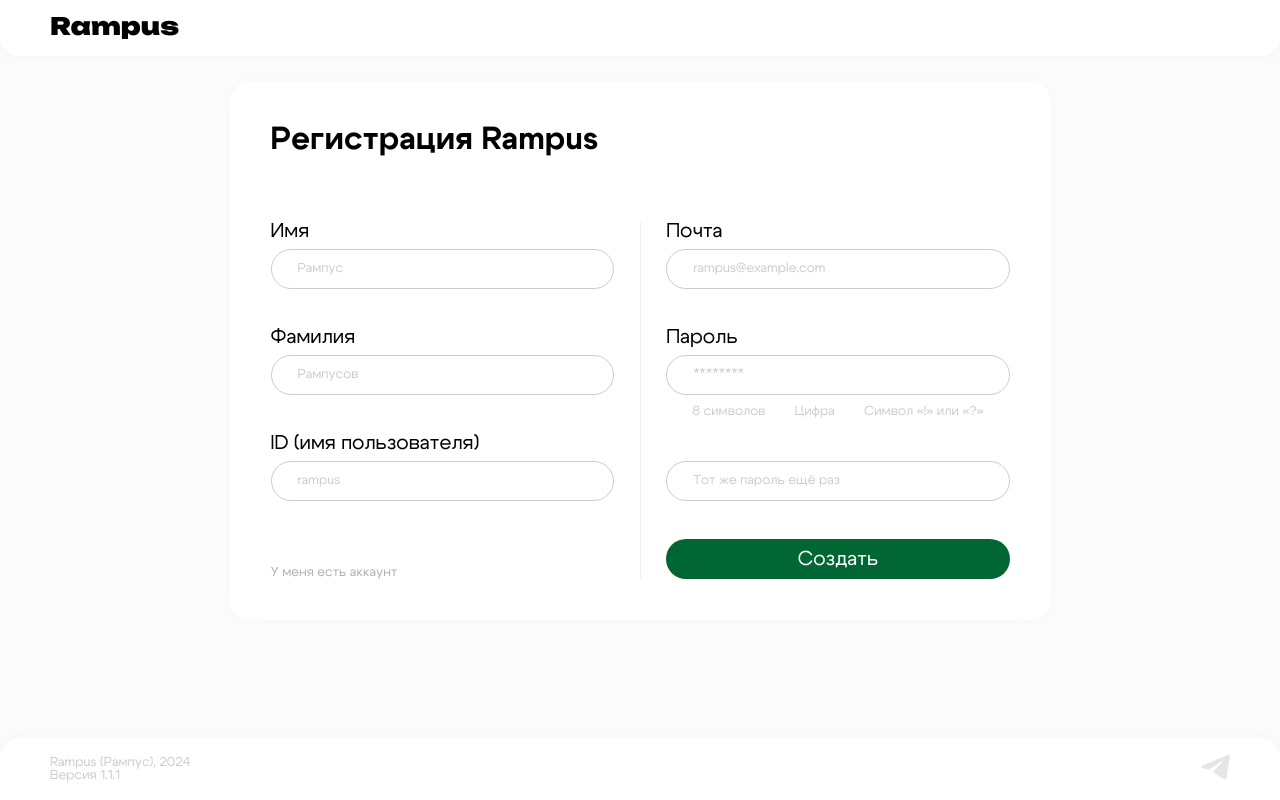
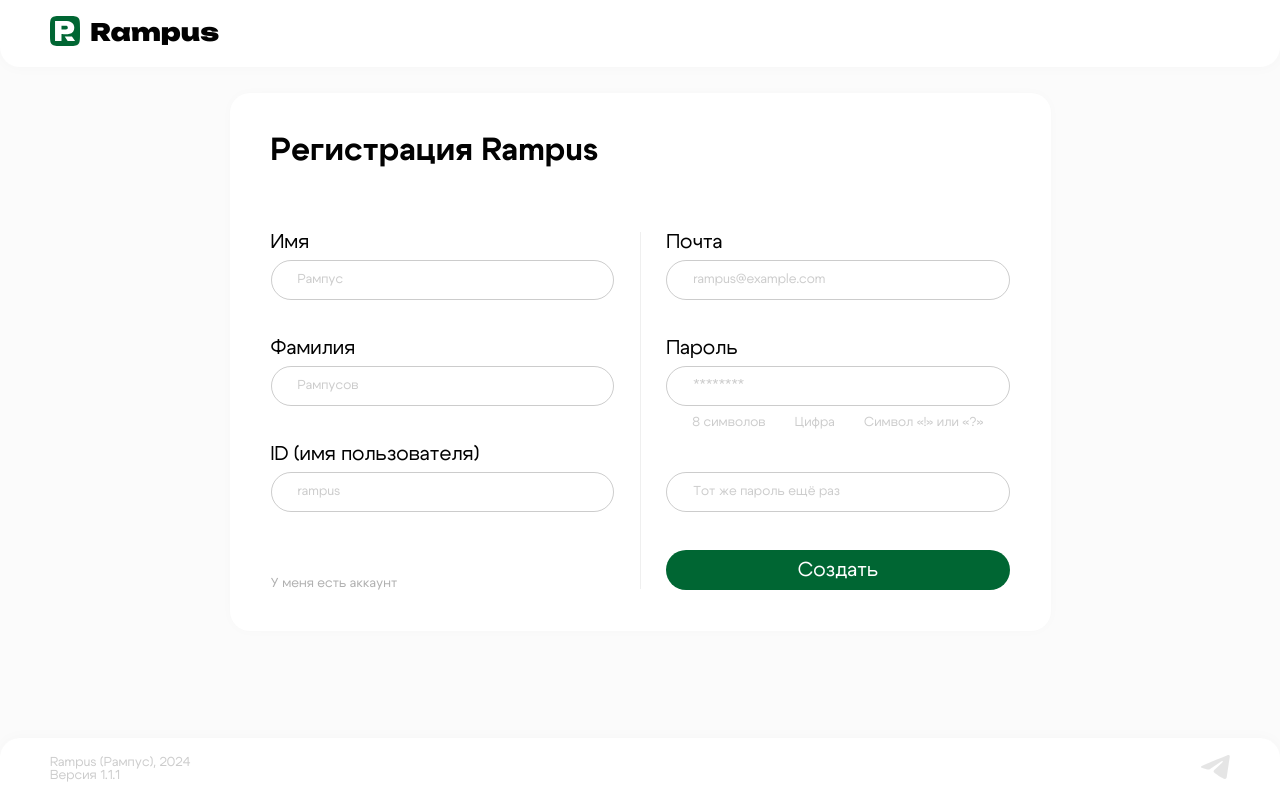
Before and after one commit to veselovese/rampus, a PHP site: page /reg in a window 1280 px wide. Run offline with PHP 8.4, Linux system fonts and the light colour scheme.

Commit message:
start mobile version: auth, reg and start profile

```diff
--- a/css/main.css
+++ b/css/main.css
@@ -106,12 +106,27 @@ header {
     z-index: 2;
 }
 
-header > a {
+header > div:first-child {
+    gap: 1rem;
+}
+
+header > div:first-child a {
     font-family: 'Unbounded';
     font-weight: 900;
     color: var(--main-text-color);
     font-size: 2.4rem;
     display: block;
+}
+
+header .phone-link {
+    display: flex;
+}
+
+header .phone-link img {
+    border-radius: 0;
+    margin: 0;
+    width: 3rem;
+    height: 3rem;
 }
 
 header img {
@@ -217,6 +232,7 @@ textarea {
     padding: 4.1rem;
     display: flex;
     margin-top: 2.6rem;
+    margin-bottom: 2.6rem;
     align-items: center;
     gap: 4.1rem;
 }
@@ -340,7 +361,6 @@ textarea {
 .reg__form > div {
     display: flex;
     gap: 2.6rem;
-    align-items: center;
 }
 
 .reg__input-div {
@@ -372,14 +396,16 @@ textarea {
     padding: 0 2.6rem;
     display: inline-flex;
     justify-content: space-between;
-    margin-top: 1rem;
+    position: absolute;
+    top: 7.8rem;
+    left: 0;
 }
 
-#reg__lable_pass-1 {
-    margin-bottom: calc(10.6rem - 9.24rem);
+#reg__label_pass-1 {
+    position: relative;
 }
 
-#reg__lable_pass-2 {
+#reg__label_pass-2 {
     margin-top: 2rem;
 }
 
--- a/header.php
+++ b/header.php
@@ -1,5 +1,8 @@
 <header>
-    <a href="./">Rampus</a>
+    <div>
+        <a class="phone-link" href="./"><img src="pics/RampusLogo.svg"></a>
+        <a href="./">Rampus</a>
+    </div>
     <?php if (isset($_SESSION['user'])) { ?>
     <div>
         <a href="./profile"><?= $_SESSION['user']['first_name'] . " " . $_SESSION['user']['second_name'] ?></a>
--- a/reg.php
+++ b/reg.php
@@ -45,18 +45,19 @@ session_start();
                             <label>Имя<input type="text" required placeholder="Рампус" name="first_name"></label>
                             <label>Фамилия<input type="text" required placeholder="Рампусов" name="second_name"></label>
                             <label>ID (имя пользователя)<input type="text" required placeholder="rampus" name="username"></label>
-                            <a href="./auth">У меня есть аккаунт</a>
+                            <a href="./auth" class="desktop">У меня есть аккаунт</a>
                         </div>
                         <div class="div-line"></div>
                         <div class="reg__input-div">
                             <label>Почта<input type="email" required placeholder="rampus@example.com" name="email"></label>
-                            <label id="reg__lable_pass-1">Пароль
+                            <label id="reg__label_pass-1">Пароль
                                 <input type="password" required placeholder="********" minlength="8" name="password_1" id="reg__password_1">
                                 <div><span id="reg__8-sim">8 символов</span><span id="reg__num">Цифра</span><span id="reg__!?">Символ «!» или «?»</span></div>
 
                             </label>
-                            <label id="reg__lable_pass-2"><input type="password" required placeholder="Тот же пароль ещё раз" minlength="8" name="password_2"></label>
+                            <label id="reg__label_pass-2"><input type="password" required placeholder="Тот же пароль ещё раз" minlength="8" name="password_2"></label>
                             <button type="submit">Создать</button>
+                            <a href="./auth" class="mobile reg__link">У меня есть аккаунт</a>
                         </div>
                     </div>
                 </form>
```
Also changed, not shown: other parts of css/main.css (+102 -1 lines), css/profile.css (+67 -1 lines), profile.php (+33 -0 lines), pics/RampusLogo.svg, 1 other file.
